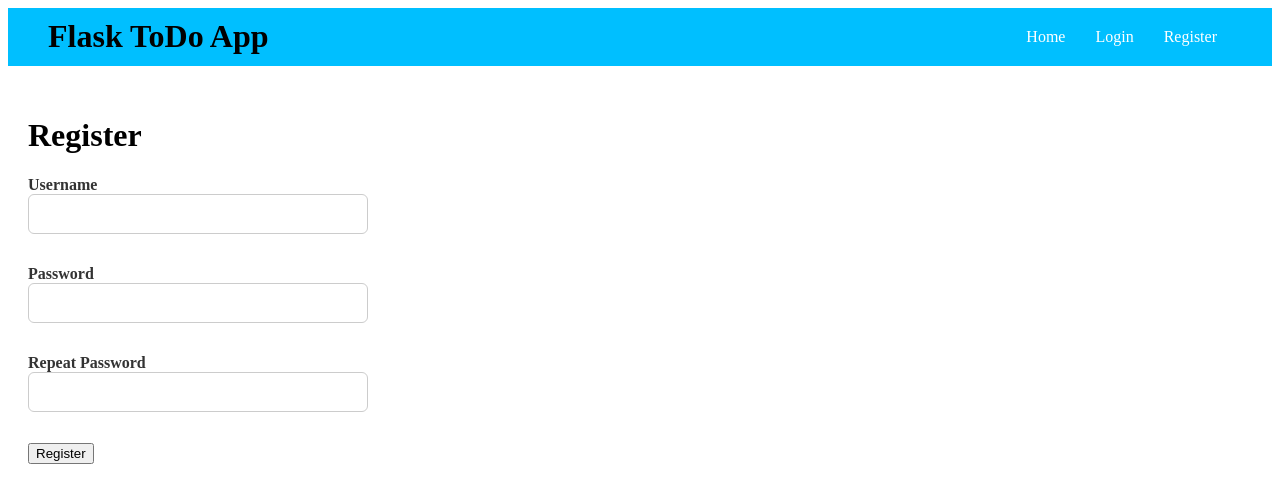
After one commit to Harshi-code760/To-Do-, a Flask app: page /register in a window 1280 px wide. The commit adds this page. Shown: the top 503 px of the page. Run offline with Flask 3, Linux system fonts and the light colour scheme.

Commit message:
Step 19 Completed

```diff
--- a/app.py
+++ b/app.py
@@ -4,9 +4,8 @@ from flask_sqlalchemy import SQLAlchemy
 from flask_migrate import Migrate
 from flask_login import LoginManager
 
-
 app = Flask(__name__)
-
+# loads all uppercase attributes from the Config class into the Flask application's configuration
 app.config.from_object(Config)
 db = SQLAlchemy(app)
 migrate = Migrate(app, db)
--- a/config.py
+++ b/config.py
@@ -1,6 +1,7 @@
 import os
 from dotenv import load_dotenv # requires python-dotenv install
 load_dotenv()  # loads everything from .env into environment variables
+
 
 basedir = os.path.abspath(os.path.dirname(__file__))
 class Config:
--- a/forms.py
+++ b/forms.py
@@ -1,9 +1,26 @@
 from flask_wtf import FlaskForm
 from wtforms import StringField, PasswordField, BooleanField, SubmitField
-from wtforms.validators import DataRequired
+from wtforms.validators import DataRequired, EqualTo, ValidationError
+import sqlalchemy as sa
+from app import db
+from models import User
+
 
 class LoginForm(FlaskForm):
     username = StringField('Username', validators=[DataRequired()])
     password = PasswordField('Password', validators=[DataRequired()])
     remember_me = BooleanField('Remember Me')
     submit = SubmitField('Sign In')
+
+class RegistrationForm(FlaskForm):
+    username = StringField('Username', validators=[DataRequired()])
+    password = PasswordField('Password', validators=[DataRequired()])
+    password2 = PasswordField('Repeat Password', validators=[DataRequired(),
+                              EqualTo('password')])
+    submit = SubmitField('Register')
+
+    def validate_username(self, username):
+        user = db.session.scalar(sa.select(User).where(
+            User.username == username.data))
+        if user is not None:
+            raise ValidationError('Please use a different username.')
--- a/models.py
+++ b/models.py
@@ -7,6 +7,7 @@ from flask_login import UserMixin
 from werkzeug.security import generate_password_hash, check_password_hash
 from app import login
 
+
 @login.user_loader
 def load_user(id):
     """
@@ -15,6 +16,7 @@ def load_user(id):
 
     """
     return db.session.get(User, int(id))
+
 
 class User(UserMixin, db.Model):
     __tablename__ = "users"
--- a/routes.py
+++ b/routes.py
@@ -1,7 +1,13 @@
-from app import app
+from app import app, db
 from flask import render_template, request, redirect, url_for, flash
 from datetime import datetime
-from forms import LoginForm
+from forms import LoginForm, RegistrationForm
+from models import User, Todo
+from flask_login import current_user, login_user, logout_user, login_required
+import sqlalchemy as sa
+import sqlalchemy.orm as so
+from flask import request
+from urllib.parse import urlsplit
 
 todos = [
     {
@@ -27,17 +33,20 @@ todos = [
 
 
 @app.route("/")
+@login_required
 def index():
     todo_count = len(todos)
     return render_template("index.html", todo_count=todo_count)
 
 
 @app.route("/tasks")
+@login_required
 def all_tasks():
     return render_template("tasks.html", todos=todos)
 
 
 @app.route("/task/<int:task_id>")
+@login_required
 def task(task_id):
     # index = task_id - 1
     # task = todos[index]
@@ -49,6 +58,7 @@ def task(task_id):
 
 
 @app.route("/edit-task/<int:task_id>", methods=["GET", "POST"])
+@login_required
 def edit_task(task_id):
     index = task_id - 1
     task = todos[index]
@@ -63,6 +73,7 @@ def edit_task(task_id):
 
 
 @app.route("/new-task", methods=["GET", "POST"])
+@login_required
 def create_task():
     if request.method == "POST":
         task_id = todos[-1]["id"] + 1
@@ -79,6 +90,7 @@ def create_task():
 
 
 @app.route("/delete-task/<int:task_id>", methods=["Post"])
+@login_required
 def delete_task(task_id):
     global todos
     todos = [todo for todo in todos if todo["id"] != task_id]
@@ -87,12 +99,41 @@ def delete_task(task_id):
 
 @app.route('/login', methods=["GET", "POST"])
 def login():
+    if current_user.is_authenticated:
+        return redirect(url_for('index'))
     form = LoginForm()
-    print("login")
     if form.validate_on_submit():
-        flash(f'Login requested for user {form.username.data}, remember_me={form.remember_me.data}')
-        print('form submitted')
+        user = db.session.scalar(
+            sa.select(User).where(User.username == form.username.data)
+        )
+        if user is None or not user.get_password(form.password.data):
+            flash('Invalid username or password')
+            return redirect(url_for(login))
+        login_user(user, remember=form.remember_me.data)
+        next_page = request.args.get('next')
+        # To determine if the URL is absolute or relative,
+        # I parse it with Python's urlsplit() function and then
+        # check if the netloc component is set or not.
+        if not next_page or urlsplit(next_page).netloc != '':
+            next_page = url_for('index')
+        return redirect(next_page)
+    return render_template('login.html', form=form)
+
+@app.route('/logout')
+def logout():
+    logout_user()
+    return redirect(url_for('index'))
+
+@app.route('/register', methods=["GET", "POST"])
+def register():
+    if current_user.is_authenticated:
         return redirect(url_for('index'))
-
-
-    return render_template('login.html', form=form)
+    form = RegistrationForm()
+    if form.validate_on_submit():
+        user = User(username=form.username.data)
+        user.set_password(form.password.data)
+        db.session.add(user)
+        db.session.commit()
+        flash('Congratulations, your registration was successful')
+        return redirect(url_for('login'))
+    return render_template('register.html', form=form)
--- a/static/css/style.css
+++ b/static/css/style.css
@@ -115,120 +115,3 @@ textarea {
     height: 100px;
     resize: vertical;
 }
-nav {
-    margin: 0 auto 10px auto;
-    background-color: DeepSkyBlue;
-    padding: 0 30px;
-    display: flex;
-    justify-content: space-between;
-}
-
-nav h1 {
-    margin: 10px;
-    font-size: 2em;
-    font-weight: bold;
-}
-
-nav ul {
-    list-style-type: none;
-    display: flex;
-    margin: 10px;
-}
-
-nav ul .navlink a {
-    display: inline-block;
-    padding: 10px 15px;
-    text-decoration: none;
-    color: white;
-}
-
-nav ul .navlink:hover {
-    background-color: white;
-}
-
-nav ul .navlink:hover a {
-    color: DeepSkyBlue;
-}
-
-main {
-    margin: 0 auto;
-    padding: 20px;
-}
-
-.placeholder-task {
-    text-shadow: DeepSkyBlue 1px 0 10px;
-}
-
-/* todo list style */
-.task-list {
-    list-style-type: none;
-}
-
-/* Each task item */
-.task-list li {
-    background-color: #ffffff;
-    border: 1px solid #e2e8f0;
-    border-radius: 8px;
-    margin-bottom: 10px;
-    padding: 12px 18px;
-}
-
-/* Hover effect */
-.task-list li:hover {
-    transform: translateY(-2px);
-    box-shadow: 0 3px 6px rgba(0,0,0,0.1);
-}
-
-/* Task link styling */
-.task-list a {
-    text-decoration: none;
-    color: #0a66c2;
-    font-weight: 500;
-    display: block;
-}
-
-.task-list a:hover {
-    color: #084b8a;
-    text-decoration: underline;
-}
-
-.task-actions {
-    display: flex;
-    gap: 10px;
-    align-items: center;
-}
-
-.btn {
-  background-color: DeepSkyBlue;
-  color: white;
-  border: none;
-  padding: 6px 12px;
-  border-radius: 5px;
-  text-decoration: none;
-  font-size: 1.5em;
-  cursor: pointer;
-}
-
-/* New Task / Edit Task forms */
-label {
-    /* display: block; */
-    font-weight: bold;
-    margin-bottom: 6px;
-    color: #333;
-}
-
-input[type="text"],
-input[type="password"],
-textarea {
-    padding: 10px;
-    border: 1px solid #ccc;
-    border-radius: 6px;
-    margin-bottom: 15px;
-    font-size: 1em;
-}
-
-textarea {
-    width: 100%;
-    height: 100px;
-    resize: vertical;
-}
--- a/templates/base.html
+++ b/templates/base.html
@@ -9,9 +9,15 @@
     <h1>Flask ToDo App</h1>
     <ul>
       <li class="navlink"><a href="{{ url_for('index') }}">Home</a></li>
+      {% if current_user.is_anonymous %}
+      <li class="navlink"><a href="{{ url_for('login') }}">Login</a></li>
+      <li class="navlink"><a href="{{ url_for('register') }}">Register</a></li>
+      {% else %}
       <li class="navlink"><a href="{{ url_for('all_tasks') }}">View Tasks</a></li>
       <li class="navlink"><a href="{{ url_for('create_task') }}">New Task</a></li>
-      <li class="navlink"><a href="{{ url_for('login') }}">Login</a></li>
+      <li class="navlink"><a href="{{ url_for('logout') }}">Logout</a></li>
+      {% endif %}
+
     </ul>
   </nav>
   <main>
--- a/templates/index.html
+++ b/templates/index.html
@@ -1,5 +1,4 @@
 {% extends 'base.html' %}
-
 {% block main %}
-    <p>You have {{ count }} tasks in total. <a href={{ url_for('all_tasks') }}>Click here </a>to view the tasks </p>
+<p>Hello {{ current_user.username | capitalize }}, You have {{ todo_count }} tasks in total. <a href={{ url_for('all_tasks') }}>Click here </a>to view the tasks </p>
 {% endblock %}
--- a/templates/login.html
+++ b/templates/login.html
@@ -15,10 +15,11 @@
             {{ form.password.label }}<br>
             {{ form.password(size=32) }}
             {% for error in form.password.errors %}
-        <span style="color: red;">[{{ error }}]</span>
+            <span style="color: red;">[{{error}}]</span>
             {% endfor %}
         </p>
         <p>{{ form.remember_me() }} {{ form.remember_me.label }}</p>
         <p>{{ form.submit() }}</p>
+        <p>New User? <a href="{{ url_for('login') }}">Click to Register!</a>
     </form>
 {% endblock %}
--- /dev/null
+++ b/templates/register.html
@@ -0,0 +1,30 @@
+{% extends 'base.html' %}
+
+{% block main %}
+    <h1>Register</h1>
+    <form action="" method="post">
+        {{ form.hidden_tag() }}
+        <p>
+            {{ form.username.label }}<br>
+            {{ form.username(size=32) }}<br>
+            {% for error in form.username.errors %}
+            <span style="color: red;">[{{ error }}]</span>
+            {% endfor %}
+        </p>
+        <p>
+            {{ form.password.label }}<br>
+            {{ form.password(size=32)}}<br>
+            {% for error in form.password.errors %}
+            <span style="color: red;">[{{ error }}]</span>
+            {% endfor %}
+        </p>
+        <p>
+            {{ form.password2.label }}<br>
+            {{ form.password2(size=32)}}<br>
+            {% for error in form.password2.errors %}
+            <span style="color: red;">[{{ error }}]</span>
+            {% endfor %}
+        </p>
+        <p>{{ form.submit() }}</p>
+    </form>
+{% endblock %}
```
Also changed, not shown: templates/task_form.html (line endings or trailing spaces), 1 other file. Lines whose indentation alone changed are shown as unchanged.
